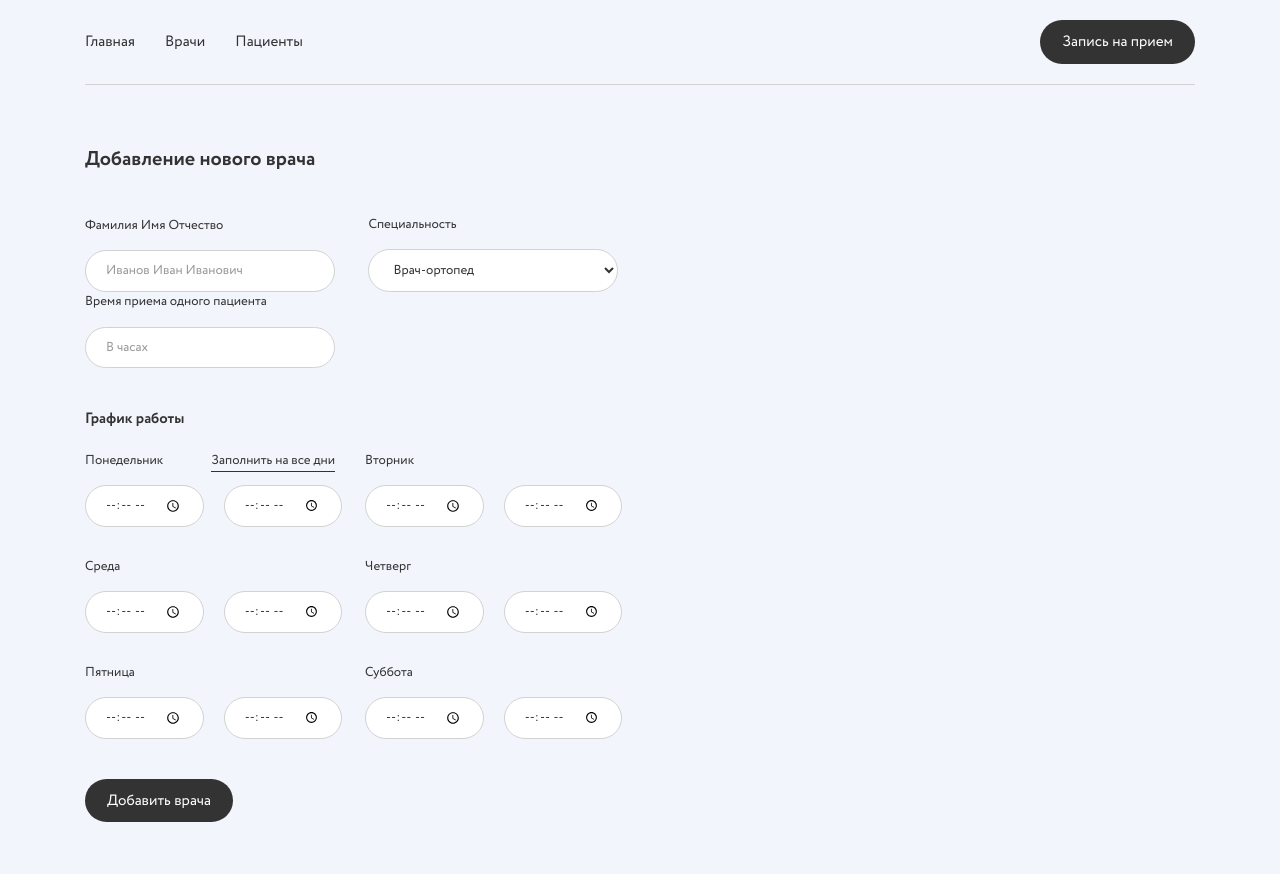
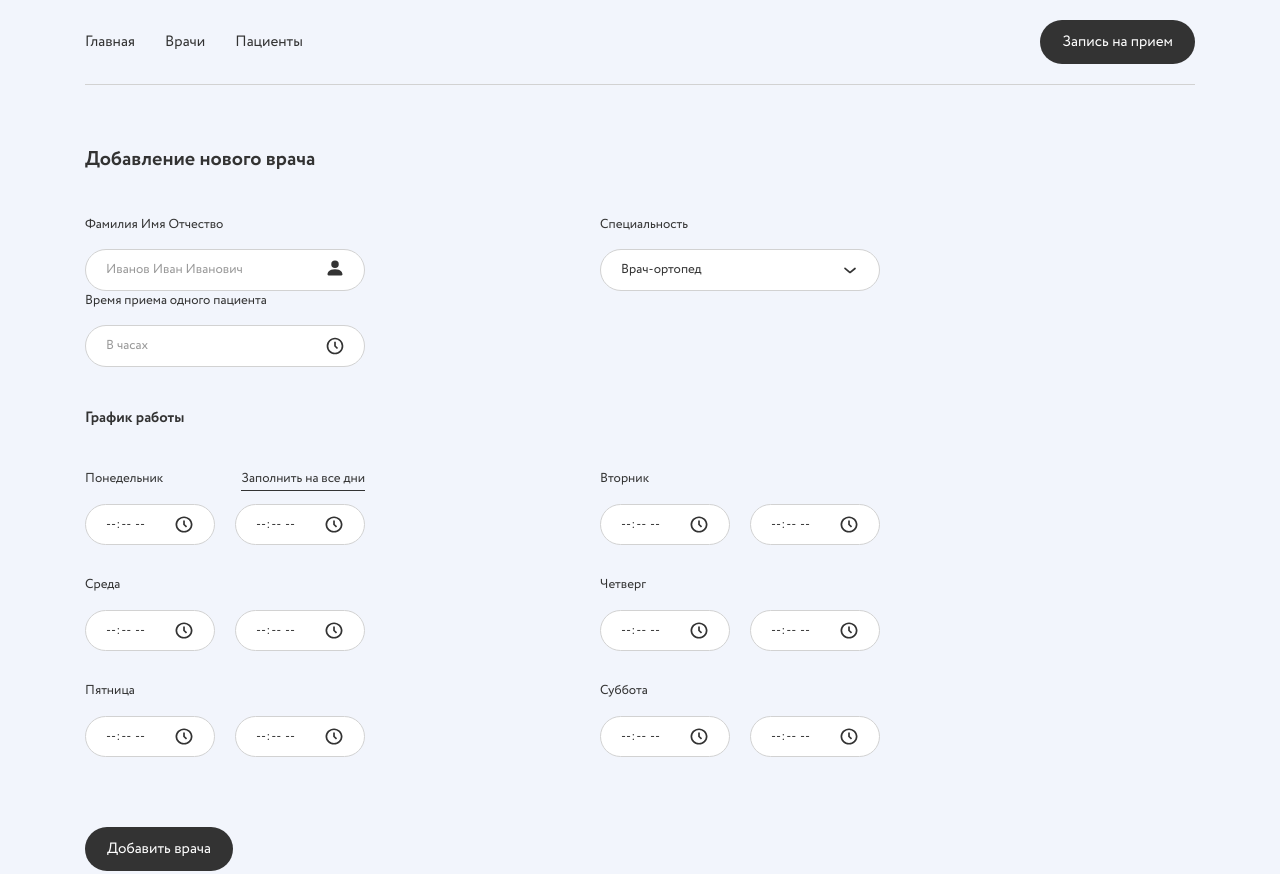
Before and after one commit to denistimoshitskiy/clinic, a website: page app/add-doctor.html in a window 1280 px wide. Shown: the top 874 px of the page. Drawn offline with nearby package versions, Linux system fonts and the light colour scheme; files that its build step writes are made by us from their sources.

Commit message:
Icons inputs

```diff
--- a/app/add-doctor.html
+++ b/app/add-doctor.html
@@ -1,4 +1,4 @@
-<!--#set var="title" value="Экран авторизации" -->
+<!--#set var="title" value="Добавление врача" -->
 <!--#include virtual="/parts/header.html" -->
 
 <!--#include virtual="/parts/main-header.html" -->
@@ -9,26 +9,26 @@
 		<h1 class="heading--h1 add-doctor__heading">Добавление нового врача</h1>
 
 
-		<form class="form-add-doctor" action="#" method="post">
+		<form class="form form-add-doctor" action="#" method="post">
 
-			<label class="form-add-doctor__label" for="doctor-name">
+			<label class="form__label form-add-doctor__label form__label--person" for="doctor-name">
 				Фамилия Имя Отчество
-				<input class="input form-add-doctor__input" type="text" name="doctor-name" id="doctor-name"
+				<input class="input form__input form-add-doctor__input" type="text" name="doctor-name" id="doctor-name"
 					placeholder="Иванов Иван Иванович" required>
 			</label>
 
-			<label class="form-add-doctor__label" for="speciality">
+			<label class="form__label form-add-doctor__label form__label--arrow" for="speciality">
 				Специальность
-				<select class="input form-add-doctor__input" name="speciality" id="speciality">
+				<select class="input form__input form-add-doctor__input form__select" name="speciality" id="speciality">
 					<option value="1">Врач-ортопед</option>
 					<option value="2">Хирург</option>
 					<option value="3">Диетолог</option>
 				</select>
 			</label>
 
-			<label class="form-add-doctor__label" for="time-visit">
+			<label class="form__label form-add-doctor__label form__label--time" for="time-visit">
 				Время приема одного пациента
-				<input class="input form-add-doctor__input" type="number" name="time-visit" id="time-visit"
+				<input class="input form__input form-add-doctor__input" type="number" name="time-visit" id="time-visit"
 					placeholder="В часах" required>
 			</label>
 
@@ -42,48 +42,58 @@
 					<legend class="form-add-doctor__day-week">Понедельник</legend>
 					<button class="form-add-doctor__fill-days">Заполнить на все дни</button>
 					<div class="form-add-doctor__inputs-wrapper">
-						<input class="input form-add-doctor__input-time" type="time" name="monday-start" id="monday-start">
-						<input class="input form-add-doctor__input-time" type="time" name="monday-end" id="monday-end">
+						<input class="input form__input form-add-doctor__input-time" type="time" name="monday-start"
+							id="monday-start">
+						<input class="input form__input form-add-doctor__input-time" type="time" name="monday-end" id="monday-end">
 					</div>
 				</fieldset>
 
 				<fieldset class="form-add-doctor__schedule-day">
 					<legend class="form-add-doctor__day-week">Вторник</legend>
 					<div class="form-add-doctor__inputs-wrapper">
-						<input class="input form-add-doctor__input-time" type="time" name="tuesday-start" id="tuesday-start">
-						<input class="input form-add-doctor__input-time" type="time" name="tuesday-end" id="tuesday-end">
+						<input class="input form__input form-add-doctor__input-time" type="time" name="tuesday-start"
+							id="tuesday-start">
+						<input class="input form__input form-add-doctor__input-time" type="time" name="tuesday-end"
+							id="tuesday-end">
 					</div>
 				</fieldset>
 
 				<fieldset class="form-add-doctor__schedule-day">
 					<legend class="form-add-doctor__day-week">Среда</legend>
 					<div class="form-add-doctor__inputs-wrapper">
-						<input class="input form-add-doctor__input-time" type="time" name="wednesday-start" id="wednesday-start">
-						<input class="input form-add-doctor__input-time" type="time" name="wednesday-end" id="wednesday-end">
+						<input class="input form__input form-add-doctor__input-time" type="time" name="wednesday-start"
+							id="wednesday-start">
+						<input class="input form__input form-add-doctor__input-time" type="time" name="wednesday-end"
+							id="wednesday-end">
 					</div>
 				</fieldset>
 
 				<fieldset class="form-add-doctor__schedule-day">
 					<legend class="form-add-doctor__day-week">Четверг</legend>
 					<div class="form-add-doctor__inputs-wrapper">
-						<input class="input form-add-doctor__input-time" type="time" name="thursday-start" id="thursday-start">
-						<input class="input form-add-doctor__input-time" type="time" name="thursday-end" id="thursday-end">
+						<input class="input form__input form-add-doctor__input-time" type="time" name="thursday-start"
+							id="thursday-start">
+						<input class="input form__input form-add-doctor__input-time" type="time" name="thursday-end"
+							id="thursday-end">
 					</div>
 				</fieldset>
 
 				<fieldset class="form-add-doctor__schedule-day">
 					<legend class="form-add-doctor__day-week">Пятница</legend>
 					<div class="form-add-doctor__inputs-wrapper">
-						<input class="input form-add-doctor__input-time" type="time" name="friday-start" id="friday-start">
-						<input class="input form-add-doctor__input-time" type="time" name="friday-end" id="friday-end">
+						<input class="input form__input form-add-doctor__input-time" type="time" name="friday-start"
+							id="friday-start">
+						<input class="input form__input form-add-doctor__input-time" type="time" name="friday-end" id="friday-end">
 					</div>
 				</fieldset>
 
 				<fieldset class="form-add-doctor__schedule-day">
 					<legend class="form-add-doctor__day-week">Суббота</legend>
 					<div class="form-add-doctor__inputs-wrapper">
-						<input class="input form-add-doctor__input-time" type="time" name="saturday-start" id="saturday-start">
-						<input class="input form-add-doctor__input-time" type="time" name="saturday-end" id="saturday-end">
+						<input class="input form__input form-add-doctor__input-time" type="time" name="saturday-start"
+							id="saturday-start">
+						<input class="input form__input form-add-doctor__input-time" type="time" name="saturday-end"
+							id="saturday-end">
 					</div>
 				</fieldset>
 
--- /dev/null
+++ b/app/styles/blocks/add-pacient.sass
@@ -0,0 +1,3 @@
+.add-pacient
+	&__heading
+		margin-bottom: 40px
--- a/app/styles/blocks/authorization.sass
+++ b/app/styles/blocks/authorization.sass
@@ -10,6 +10,9 @@
 		display: flex
 		flex-direction: column
 		align-items: center
+		label // Переопределение свойства (см. form.sass стр. 43)
+			&::after
+				top: 10px
 	&__input
 		margin-bottom: 30px
 		width: 250px
--- a/app/styles/blocks/form-add-doctor.sass
+++ b/app/styles/blocks/form-add-doctor.sass
@@ -1,24 +1,23 @@
 .form-add-doctor
 	&__input
-		display: block
-		margin-top: 15px
-		width: 250px
+		width: 280px
 		&-time
 			display: block
 			margin-top: 15px
 			width: calc( 50% - 10px )
 	&__label
 		margin-right: 30px
-		font-size: 13px
 		&:last-child
 			margin-right: 0
 	&__sub-heading
 		margin-top: 40px
-		margin-bottom: 20px
+		margin-bottom: 40px
+		width: 100%
 	&__days-wrapper
 		display: flex
 		flex-wrap: wrap
-		margin-bottom: 10px
+		justify-content: space-between
+		margin-bottom: 40px
 	&__day-week
 		margin-bottom: 0
 		font-size: 13px
@@ -46,7 +45,8 @@
 		justify-content: space-between
 		margin-bottom: 30px
 		margin-right: 30px
-		width: 250px
+		width: 280px
 	&__inputs-wrapper
 		display: flex
 		justify-content: space-between
+		width: 100%
--- /dev/null
+++ b/app/styles/blocks/form-add-pacient.sass
@@ -0,0 +1,12 @@
+.form-add-pacient
+	textarea // Переопределение (см. стр. 11)
+		padding-top: 15px
+		border-radius: 20px
+	&__input
+		margin-bottom: 40px
+		margin-right: 30px
+		width: 100%
+		&--passport
+			width: 360px
+	&__textarea
+		width: 440px
--- /dev/null
+++ b/app/styles/blocks/form.sass
@@ -0,0 +1,46 @@
+.form
+	display: flex
+	justify-content: space-between
+	flex-wrap: wrap
+	&__label
+		position: relative
+		font-size: 13px
+		&::after
+			position: absolute
+			content: ''
+			top: 43px
+			right: 20px
+			width: 20px
+			height: 20px
+			background-position: center center
+			background-repeat: no-repeat
+		&--person
+			&::after
+				background-image: url(../images/dist/icons/person.svg)
+		&--password
+			&::after
+				background-image: url(../images/dist/icons/lock.svg)
+		&--arrow
+			&::after
+				top: 45px
+				background-image: url(../images/dist/icons/arrow.svg)
+		&--time
+			&::after
+				top: 45px
+				background-image: url(../images/dist/icons/time.svg)
+		&--calendar
+			&::after
+				top: 45px
+				background-image: url(../images/dist/icons/calendar.svg)
+	&__input
+		display: block
+		margin-top: 15px
+	&__select,
+	&__input::-webkit-outer-spin-button,
+	&__input::-webkit-inner-spin-button
+		-webkit-appearance: none
+		-moz-appearance: none
+	&__input[type="time"]::-webkit-calendar-picker-indicator
+		background: url(../images/dist/icons/time.svg)
+		background-position: center center
+		background-repeat: no-repeat
--- a/app/styles/blocks/input.sass
+++ b/app/styles/blocks/input.sass
@@ -5,22 +5,5 @@
 	background-color: white
 	color: $black
 	font-size: 13px
-	&__label
-		position: relative
-		&::after
-			position: absolute
-			content: ''
-			top: 10px
-			right: 20px
-			width: 20px
-			height: 20px
-			background-position: center center
-			background-repeat: no-repeat
-		&--person
-			&::after
-				background-image: url(../images/dist/icons/person.svg)
-		&--password
-			&::after
-				background-image: url(../images/dist/icons/lock.svg)
 	&::placeholder
 		color: rgba($black, 0.5)
```
Also changed, not shown: app/add-pacient.html (added, +52 -0 lines), app/authorization.html (+3 -3 lines), app/index.html (+3 -0 lines), app/css/app.min.css, readme.md.
